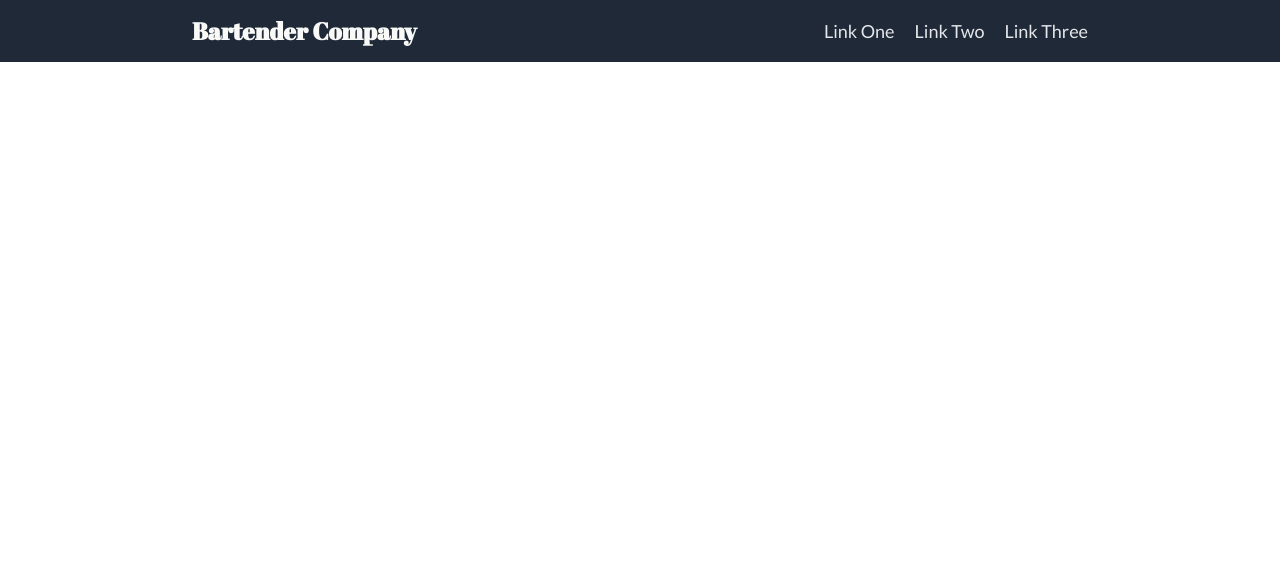
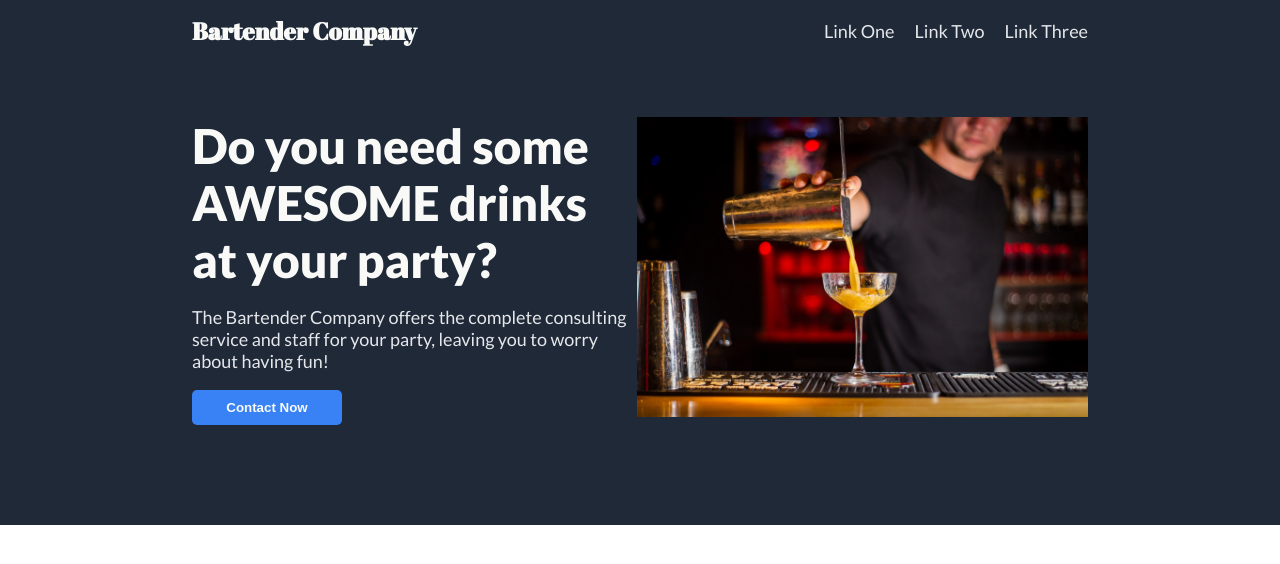
Before and after one commit to trvbarreto/rep-02, a plain HTML site: page index.html in a window 1280 px wide. Drawn offline with Linux system fonts and the light colour scheme.

Commit message:
Add main content and image on hero section

```diff
--- a/index.html
+++ b/index.html
@@ -21,7 +21,13 @@
         </div>
 
         <div class="main">
+            <div class="left-main">
+                <h1>Do you need some AWESOME drinks at your party?</h1>
+                <p>The Bartender Company offers the complete consulting service and staff for your party, leaving you to worry about having fun!</p>
+                <button>Contact Now</button>
+            </div>
 
+            <img src="./images/bartender.jpg" alt="Image of a Bartender making a drink">
         </div>
     </div>
 </body>
--- a/style.css
+++ b/style.css
@@ -8,13 +8,15 @@ body {
 
 .hero {
     background-color: #1f2937;
-    padding: 15px 15vw;
+    padding: 15px 15vw 100px;
 }
 
 .header {
     display: flex;
     justify-content: space-between;
     align-items: center;
+
+    margin-bottom: 70px;
 }
 
 .header ul {
@@ -37,3 +39,41 @@ body {
     color: #f9faf8;
     font-size: 24px;
 }
+
+.main {
+    display: flex;
+    justify-content: space-between;
+}
+
+.left-main {
+    width: 50%;
+    display: flex;
+    flex-direction: column;
+    justify-content: space-between;
+}
+
+.main h1 {
+    margin: 0;
+    font-size: 48px;
+    font-weight: 900;
+    color: #f9faf8;
+}
+
+.main p {
+    font-size: 18px;
+    color: #e5e7eb;
+}
+
+.main img {
+    height: 300px;
+}
+
+.main button {
+    width: 150px;
+    background-color: #3882f6;
+    color: #f9faf8;
+    border: none;
+    padding: 10px 20px;
+    border-radius: 5px;
+    font-weight: bold;
+}
```
Also changed, not shown: images/bartender.jpg (added).
